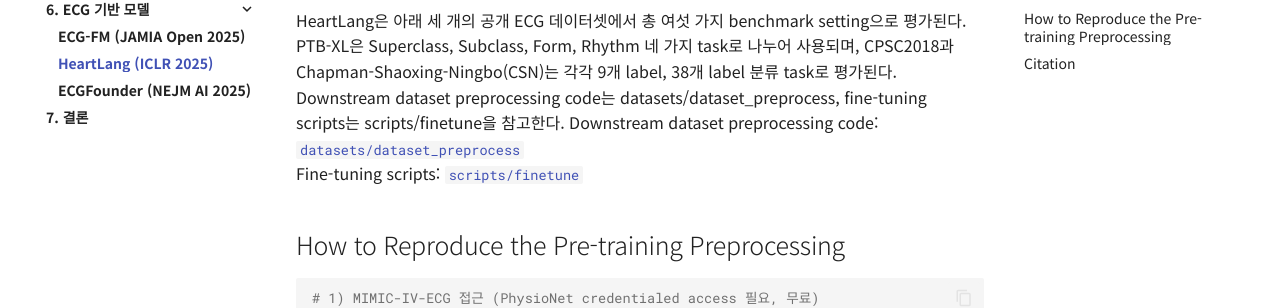
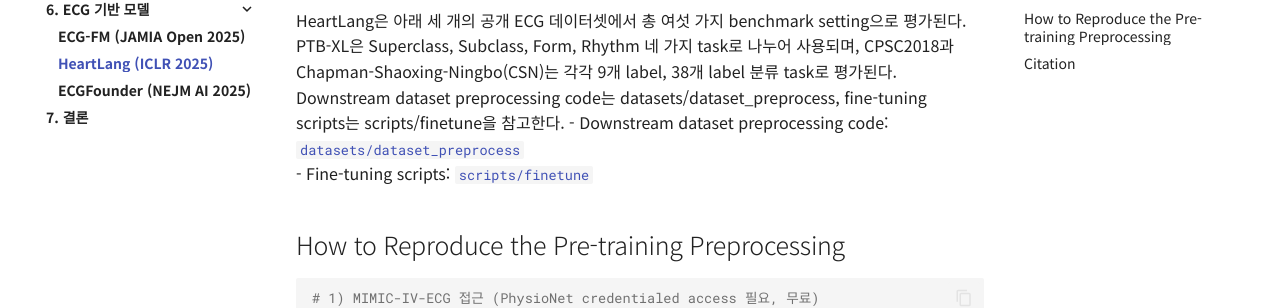
Before and after one commit to iwantjeonyeok/biosignal-site, an MkDocs documentation site: the page built from docs/ecg/6-ecg-기반-모델/heartlang.md, in a window 1280 px wide and 900 px high, scrolled down 2426 px. Shown: the part 252-560 px from the top of the window. Built offline with MkDocs 1.6.1 and Material for MkDocs 9.7.7, drawn with Linux system fonts in a browser that asks for light colours; comment, search, counter and statistics services are not loaded.

```diff
--- a/docs/ecg/6-ecg-기반-모델/heartlang.md
+++ b/docs/ecg/6-ecg-기반-모델/heartlang.md
@@ -55,8 +55,8 @@ HeartLang은 MIMIC-IV-ECG를 사용하여 VQ-HBR training과 masked ECG sentence
 ## Downstream Datasets
 HeartLang은 아래 세 개의 공개 ECG 데이터셋에서 총 여섯 가지 benchmark setting으로 평가된다. PTB-XL은 Superclass, Subclass, Form, Rhythm 네 가지 task로 나누어 사용되며, CPSC2018과 Chapman-Shaoxing-Ningbo(CSN)는 각각 9개 label, 38개 label 분류 task로 평가된다.
 Downstream dataset preprocessing code는 datasets/dataset_preprocess, fine-tuning scripts는 scripts/finetune을 참고한다.
-Downstream dataset preprocessing code: [`datasets/dataset_preprocess`](https://github.com/PKUDigitalHealth/HeartLang/tree/main/datasets/dataset_preprocess)
-Fine-tuning scripts: [`scripts/finetune`](https://github.com/PKUDigitalHealth/HeartLang/tree/main/scripts/finetune)
+- Downstream dataset preprocessing code: [`datasets/dataset_preprocess`](https://github.com/PKUDigitalHealth/HeartLang/tree/main/datasets/dataset_preprocess)
+- Fine-tuning scripts: [`scripts/finetune`](https://github.com/PKUDigitalHealth/HeartLang/tree/main/scripts/finetune)
 
 ## How to Reproduce the Pre-training Preprocessing
 
```
